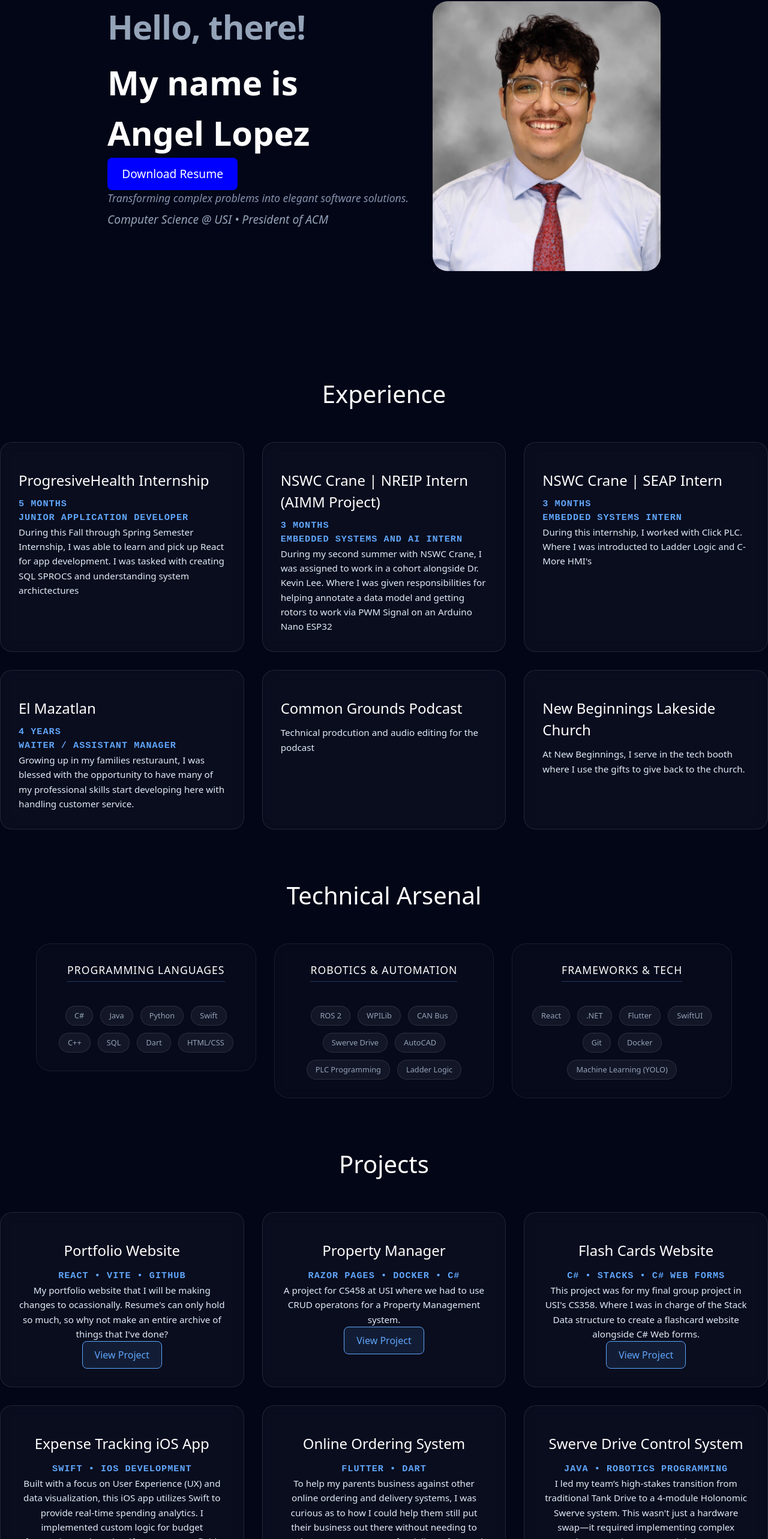
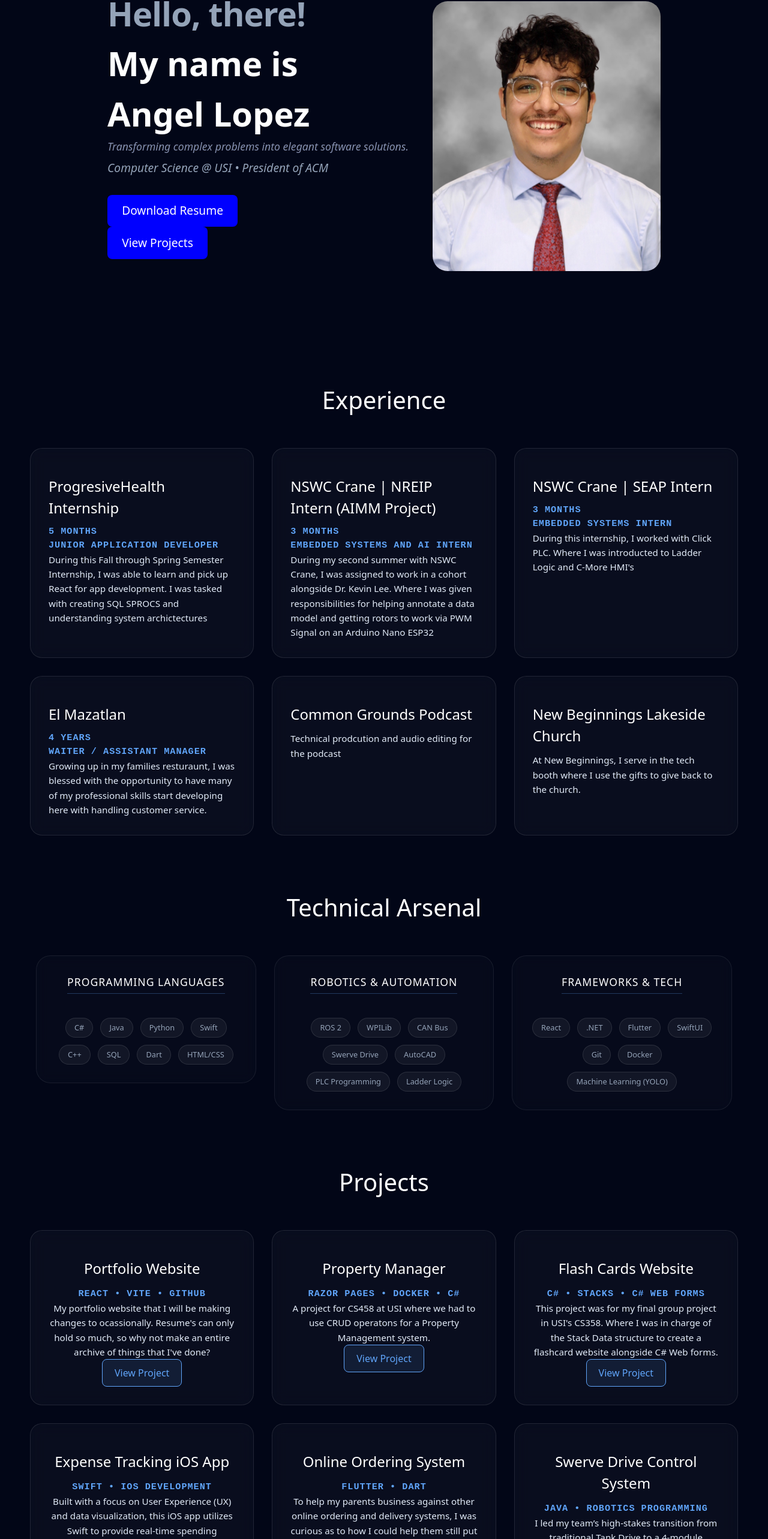
Before and after one commit to Angel0192/PersonalPortfolio, a React (Vite) app: page / in a window 1280 px wide. Shown: the part 173-2739 px from the top of the page at 60% size. Built offline with nearby package versions, Linux system fonts and the light colour scheme.

Commit message:
Fixed CSS for View Screens

```diff
--- a/src/app.css
+++ b/src/app.css
@@ -1,4 +1,3 @@
-@import 'tailwindcss';
 
 @import 'tailwindcss';
 
--- a/src/components/ExperienceCard/ExperienceCard.css
+++ b/src/components/ExperienceCard/ExperienceCard.css
@@ -1,11 +1,12 @@
 @import 'tailwindcss';
 
-.card {
+.experience-card {
     background: rgba(255,255,255,0.03);
     backdrop-filter: blur(12px);
     -webkit-backdrop-filter: blur(12px);
     border: 1px solid rgba(255, 255, 255, 0.1);
     border-radius: 20px;
+    height: 100%;
     padding: 30px;
     transition: all 0.4s cubic-bezier(0.175, 0.885, 0.32, 1.275);
     display: flex;
@@ -13,10 +14,10 @@
     justify-content: space-between;
 }
 
-.card:hover{
+.experience-card:hover {
     transform: translateY(-8px);
     border-color: rgba(96,165,250,0.5);
-    box-shadow: 0 15px   35px rgba(0, 0, 0, 0.4);
+    box-shadow: 0 15px 35px rgba(0, 0, 0, 0.4);
 }
 
 .tag {
@@ -28,14 +29,14 @@
     letter-spacing: 1px;
 }
 
-.card-title{
+.experience-card-title {
     font-size: 1.5rem;
     margin: 15px 0 10px 0;
     color: white;
 }
 
-.card-description{
+.experience-card-description {
     color: #e2ebf8;
     font-size: 0.95rem;
-    line-height: 1.6;;
+    line-height: 1.6;
 }
--- a/src/components/ExperienceCard/ExperienceCard.tsx
+++ b/src/components/ExperienceCard/ExperienceCard.tsx
@@ -7,17 +7,14 @@ type ExperienceCardProps = {
     timeline: string
 }
 
-const ExperienceCard = ({title, description, role, timeline}: ExperienceCardProps) => {
+const ExperienceCard = ({ title, description, role, timeline }: ExperienceCardProps) => {
     return (
-        <div className='card'>
-            <div className='card-content'>
-                <h2 className='card-title'>{title}</h2>
-
-                    <h3 className="tag">{timeline}</h3>
-                    <h3 className="tag">{role}</h3>
-
-                <p className='card-description'>{description}</p>
-
+        <div className='experience-card'>
+            <div className='experience-card-content'>
+                <h2 className='experience-card-title'>{title}</h2>
+                <h3 className="tag">{timeline}</h3>
+                <h3 className="tag">{role}</h3>
+                <p className='experience-card-description'>{description}</p>
             </div>
         </div>
     )
--- a/src/components/ProjectCard/projectCard.css
+++ b/src/components/ProjectCard/projectCard.css
@@ -28,16 +28,16 @@
     letter-spacing: 1px;
 }
 
-.card-title{
+.project-card-title{
     font-size: 1.5rem;
     margin: 15px 0 10px 0;
     color: white;
 }
 
-.card-description{
+.project-card-description{
     color: #e2ebf8;
     font-size: 0.95rem;
-    line-height: 1.6;;
+    line-height: 1.6;
 }
 
 .view-project {
--- a/src/components/ProjectCard/projectCard.tsx
+++ b/src/components/ProjectCard/projectCard.tsx
@@ -8,24 +8,20 @@ type ProjectCardProps = {
     link: string
 }
 
-const ProjectCard = ({title, tech, description, link} : ProjectCardProps) => {
+const ProjectCard = ({ title, tech, description, link }: ProjectCardProps) => {
     return (
         <div className='project-card'>
-            <div className='card-content'>
-                <h3 className='card-title'>{title}</h3>
-
-                <div className='card-top'>
+            <div className='project-card-content'>
+                <h3 className='project-card-title'>{title}</h3>
+                <div className='project-card-top'>
                     <span className='tech-tag'>{tech}</span>
                 </div>
-
-                <p className='card-description'>{description}</p>
-
+                <p className='project-card-description'>{description}</p>
                 {link && (
-                    <div className='card-footer'>
+                    <div className='project-card-footer'>
                         <a href={link} target="_blank" rel="noopener noreferrer" className='view-project'>View Project</a>
                     </div>
                 )}
-
             </div>
         </div>
     )
--- a/src/main.css
+++ b/src/main.css
@@ -1,4 +1,5 @@
 @import 'tailwindcss';
+
 
 :root {
   font-family: system-ui, Avenir, Helvetica, Arial, sans-serif;
@@ -26,11 +27,11 @@ a:hover {
 
 body {
   margin: 0;
-  display: flex;
-  place-items: center;
   min-width: 320px;
   min-height: 100vh;
   background-color: #020617;
+  overflow-x: hidden;
+  width: 100%;
 }
 
 h1 {
@@ -72,4 +73,5 @@ button:focus-visible {
 
 html{
   scroll-behavior: smooth;
+  overflow-x: hidden;
 }
--- a/src/views/Experience/Experience.css
+++ b/src/views/Experience/Experience.css
@@ -2,9 +2,10 @@
 
 
 .experience-container {
-  padding: 100px 10%;
+  padding: 10px;
   max-width: 1200px;
   margin: 0 auto;
+  width: 100%;
 }
 
 .section-heading {
@@ -16,6 +17,7 @@
 
 .experience-grid {
   display: grid;
-  grid-template-columns: repeat(auto-fit, minmax(350px, 1fr));
+  grid-template-columns: repeat(3, 1fr);
   gap: 30px;
+  align-items: stretch;
 }
--- a/src/views/Experience/Experience.tsx
+++ b/src/views/Experience/Experience.tsx
@@ -4,7 +4,7 @@ import { experience } from './data'
 
 export default function Experience() {
   return (
-    <section id='experience'>
+    <section id='experience' className='experience-container'>
       <h2 className='section-heading'>Experience</h2>
       <div className='experience-grid'>
         {experience.map((exp) => (
--- a/src/views/Hero/Hero.css
+++ b/src/views/Hero/Hero.css
@@ -36,7 +36,6 @@
 .hero-title {
   font-size: 3.5rem;
   font-weight: 700;
-  margin-bottom: 20px;
   letter-spacing: -1px;
 }
 
@@ -92,7 +91,9 @@
   }
 }
 
-.btn{
+button{
   background-color: blue;
   color: white;
+  display: inline-flex;
+  align-content: space-between;
 }
--- a/src/views/Hero/Hero.tsx
+++ b/src/views/Hero/Hero.tsx
@@ -1,19 +1,19 @@
 import linkedIn from '../../assets/linkedin.JPG'
 import './Hero.css'
 
-export default function Hero(){
-    return(
+export default function Hero() {
+  return (
+
     <section id='about' className="hero-section">
+      {/* Hero Section*/}
       <div className="hero-content">
+        {/* Hero Text*/}
         <div className="hero-text">
+          {/* Hero Title*/}
           <h1 className="hero-title">Hello, there!</h1>
           <h2 className="hero-name">My name is <br /> Angel Lopez</h2>
 
-            {/* Add Resume download button*/}
-            <div>
-                <button onClick={ () => console.log("Downloading Resume")} className='btn'>Download Resume</button>
-            </div>
-
+          {/* Hero Lower Section*/}
           <div className='resumeH'>
             <p className="hero-description">
               Transforming complex problems into elegant software solutions.
@@ -21,8 +21,17 @@ export default function Hero(){
             <p className="hero-subtitle">
               Computer Science @ USI • President of ACM
             </p>
+
+            {/* Resume download and GitHub button*/}
+            <div className='btn'>
+              <button onClick={() => console.log("Downloading Resume")}>Download Resume</button>
+              {/* Spacer */}
+              <div></div>
+              <button onClick={() => console.log("Clicked GitHub link")}>View Projects</button>
             </div>
           </div>
+        </div>
+        {/* Hero Image */}
         <div className="hero-image-wrapper">
           <img src={linkedIn} className="hero-photo" alt='Angel Ortega-Lopez' />
         </div>
--- a/src/views/Projects/Projects.css
+++ b/src/views/Projects/Projects.css
@@ -1,9 +1,18 @@
 @import 'tailwindcss';
 
 .projects-container {
-  padding: 100px 10%;
+  padding: 10px;
   max-width: 1200px;
   margin: 0 auto;
+  width: 100%;
+}
+
+.projects-grid {
+  display: grid;
+  grid-template-columns: repeat(3, 1fr);
+  gap: 30px;
+  text-align: center;
+  align-items: stretch;
 }
 
 .section-heading {
@@ -11,10 +20,3 @@
   margin-bottom: 50px;
   color: white;
 }
-
-.projects-grid {
-  display: grid;
-  grid-template-columns: repeat(auto-fit, minmax(350px, 1fr));
-  gap: 30px;
-  text-align: center;
-}
--- a/src/views/Projects/Projects.tsx
+++ b/src/views/Projects/Projects.tsx
@@ -1,10 +1,10 @@
-import {projectData} from './data'
+import { projectData } from './data'
 import ProjectCard from '../../components/ProjectCard/projectCard'
 import './Projects.css'
 
 export default function Projects() {
     return (
-        <section id='projects' className="projects-section">
+        <section id='projects' className="projects-container">
             <h2 className="section-heading">Projects</h2>
             <div className="projects-grid">
                 {projectData.map((project) => (
```
Lines whose indentation alone changed are shown as unchanged.
